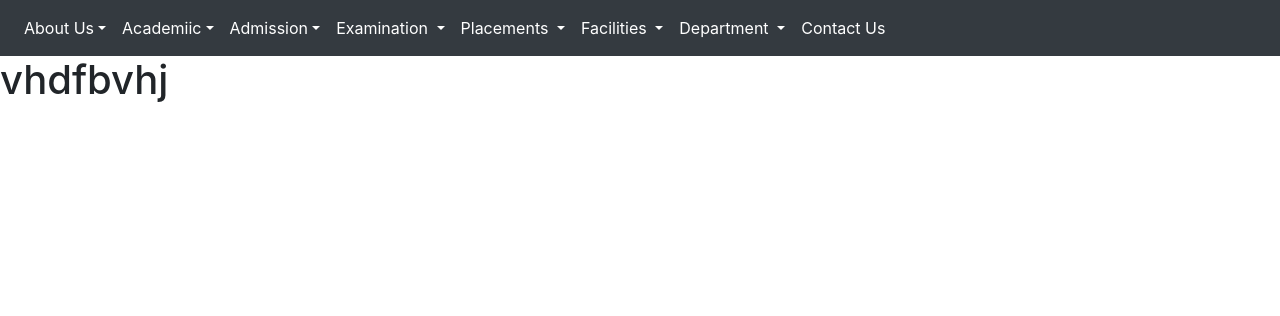
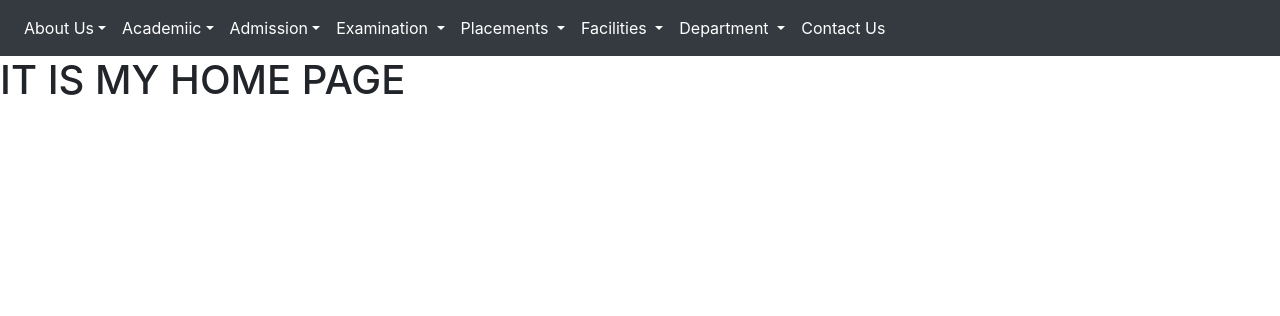
Before and after one commit to Manasranjan0/CMS, a Django app: page / in a window 1280 px wide. Shown: the top 316 px of the page. Run offline with Django 4.2, Linux system fonts and the light colour scheme.

Commit message:
Update home.html

```diff
--- a/TEMPLATES/home.html
+++ b/TEMPLATES/home.html
@@ -6,6 +6,6 @@
     <title>Document</title>
 </head>
 <body>
-    <h1>vhdfbvhj</h1>
+    <h1>IT IS MY HOME PAGE</h1>
 </body>
 </html>
```
